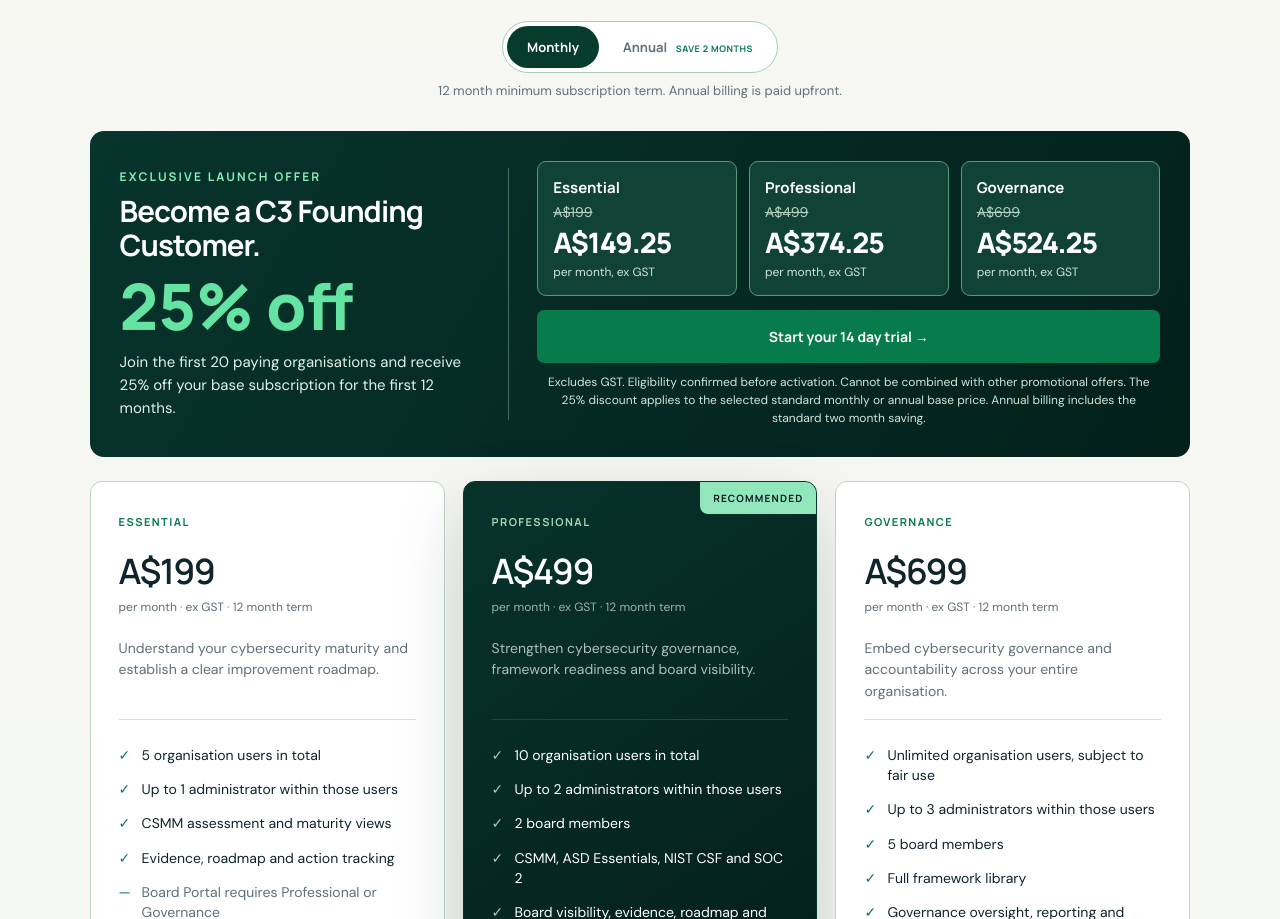
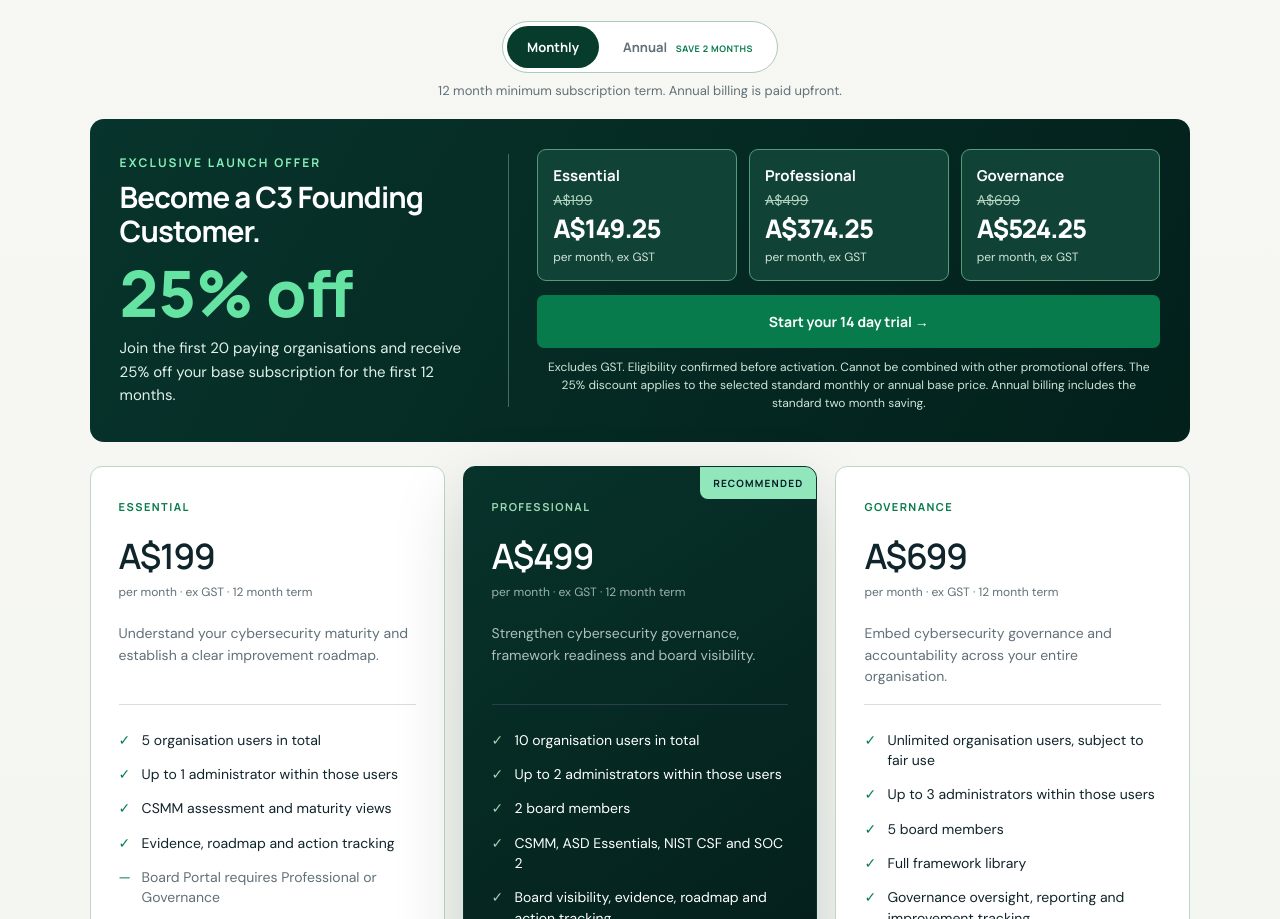
Before and after one commit to DevGM22/c3-cyber-website, a plain HTML site: page index.html in a window 1280 px wide. Shown: the part 10728-11647 px from the top of the page. Drawn offline with Linux system fonts and the light colour scheme.

Commit message:
Fit annual prices within existing offer cards

```diff
--- a/styles.css
+++ b/styles.css
@@ -505,3 +505,8 @@ body{background:#f5f6f1}
 .partner-pricing-note{border-radius:9px}
 @media(max-width:1050px){.founding-launch{grid-template-columns:1fr;gap:20px}.founding-copy{border-right:0;border-bottom:1px solid #446d5d;padding-right:0;padding-bottom:20px}.pricing-extras{grid-template-columns:1fr}}
 @media(max-width:600px){.founding-launch{padding:20px;gap:18px}.founding-prices{grid-template-columns:1fr;gap:8px}.founding-prices article{padding:12px}.founding-prices strong{font-size:26px}.subscription-compare{padding:14px}.compare-scroll th,.compare-scroll td{padding:8px 10px}.pricing-toggle-row .billing-toggle button{padding:8px 12px}.pricing-toggle-row .billing-toggle span{display:block;margin-left:0}.pricing-extras .seat-pricing,.startup-launch{padding:18px}}
+
+/* Shared pricing toggle above founding offer */
+.founding-launch{margin-top:20px}
+.founding-prices strong{font-size:clamp(19px,2vw,29px);overflow-wrap:anywhere}
+@media(max-width:600px){.founding-prices strong{font-size:26px}}
```
